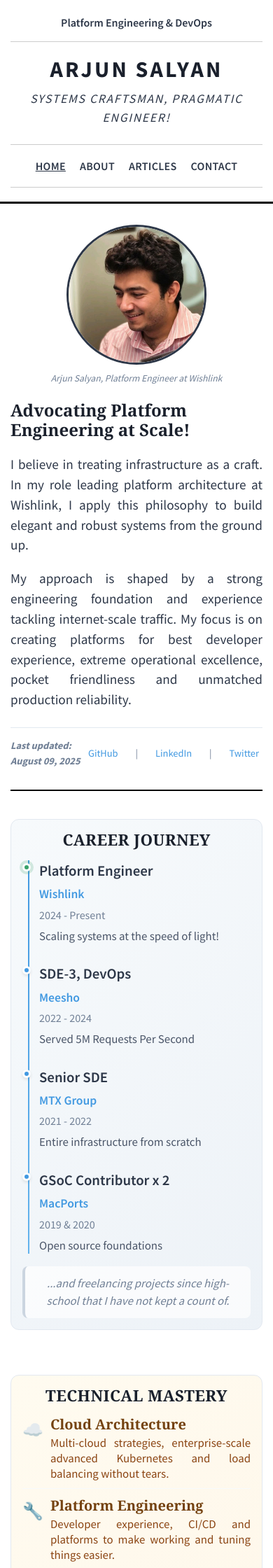
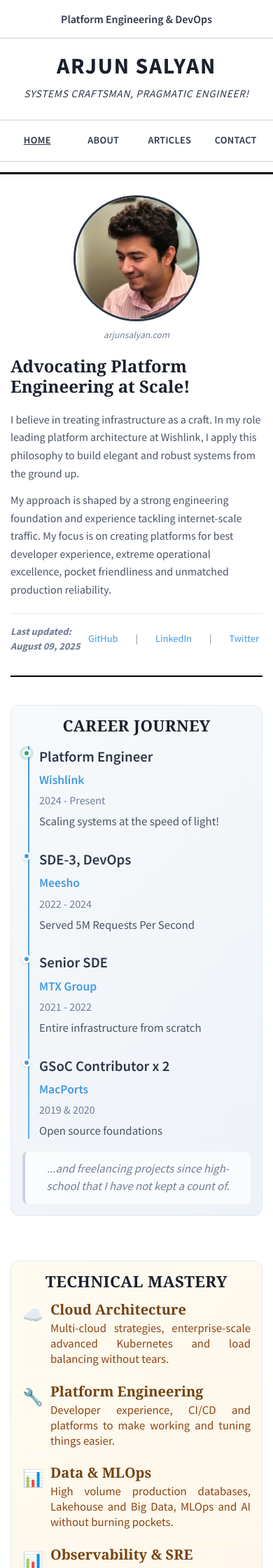
Before and after one commit to arjunsalyan/arjunsalyan.github.io, a Jekyll site: the page built from index.html, in a window 390 px wide. Shown: the top 2240 px of the page at 70% size. Built offline with Jekyll 4.4.1, drawn with Linux system fonts in a browser that asks for light colours; nearby versions of some CDN libraries; some web fonts are replaced.

Commit message:
some more mobile enhancements

```diff
--- a/_layouts/home.html
+++ b/_layouts/home.html
@@ -48,7 +48,7 @@
           </div>
           <div class="lead-image">
             <img src="/images/arjun_circle.png" alt="Arjun Salyan" />
-            <div class="image-caption">Arjun Salyan, Platform Engineer at Wishlink</div>
+            <div class="image-caption">arjunsalyan.com</div>
           </div>
         </div>
       </section>
--- a/css/main.css
+++ b/css/main.css
@@ -1492,14 +1492,62 @@ footer a {
 
 /* Responsive Design */
 @media (max-width: 768px) {
+  html {
+    margin: 0;
+    padding: 0;
+  }
+
+  body {
+    margin: 0 !important;
+    padding: 0 !important;
+  }
+
+  /* Hide the default nav that might be interfering */
+  body > .main-nav {
+    display: none;
+  }
+
+  .newspaper-header {
+    margin: 0 !important;
+    padding: 0 !important;
+    width: 100% !important;
+  }
+
+  .newspaper-header .container {
+    max-width: none !important;
+    margin: 0 !important;
+    padding: 15px 0 !important;
+    width: 100% !important;
+  }
+
   .masthead {
-    font-size: 2.5rem;
-    letter-spacing: 0.1em;
+    font-size: 2.2rem;
+    letter-spacing: 0.05em;
+  }
+
+  .tagline {
+    font-size: 0.95rem;
+    letter-spacing: 0.05em;
   }
 
   .main-nav {
     flex-wrap: wrap;
-    gap: 20px;
+    gap: 18px;
+    width: 100%;
+    justify-content: space-around;
+    padding: 18px 0;
+  }
+
+  .main-nav a {
+    font-size: 0.9rem;
+    flex: 1;
+    text-align: center;
+    min-width: 0;
+  }
+
+  .masthead, .tagline, .main-nav {
+    padding-left: 15px;
+    padding-right: 15px;
   }
 
   .date {
@@ -1508,6 +1556,19 @@ footer a {
 
   .lead-byline {
     display: none;
+  }
+
+  .lead-body {
+    font-size: 1rem;
+    line-height: 1.6;
+    color: #4a5568;
+    margin-bottom: 20px;
+  }
+
+  .lead-body p {
+    margin-bottom: 0.8em;
+    text-align: left;
+    font-weight: 400;
   }
 
   .story-grid {
@@ -1520,7 +1581,7 @@ footer a {
   }
 
   .lead-image img {
-    max-width: 200px;
+    max-width: 180px;
   }
 
   .lead-headline {
```
Lines whose indentation alone changed are shown as unchanged.
